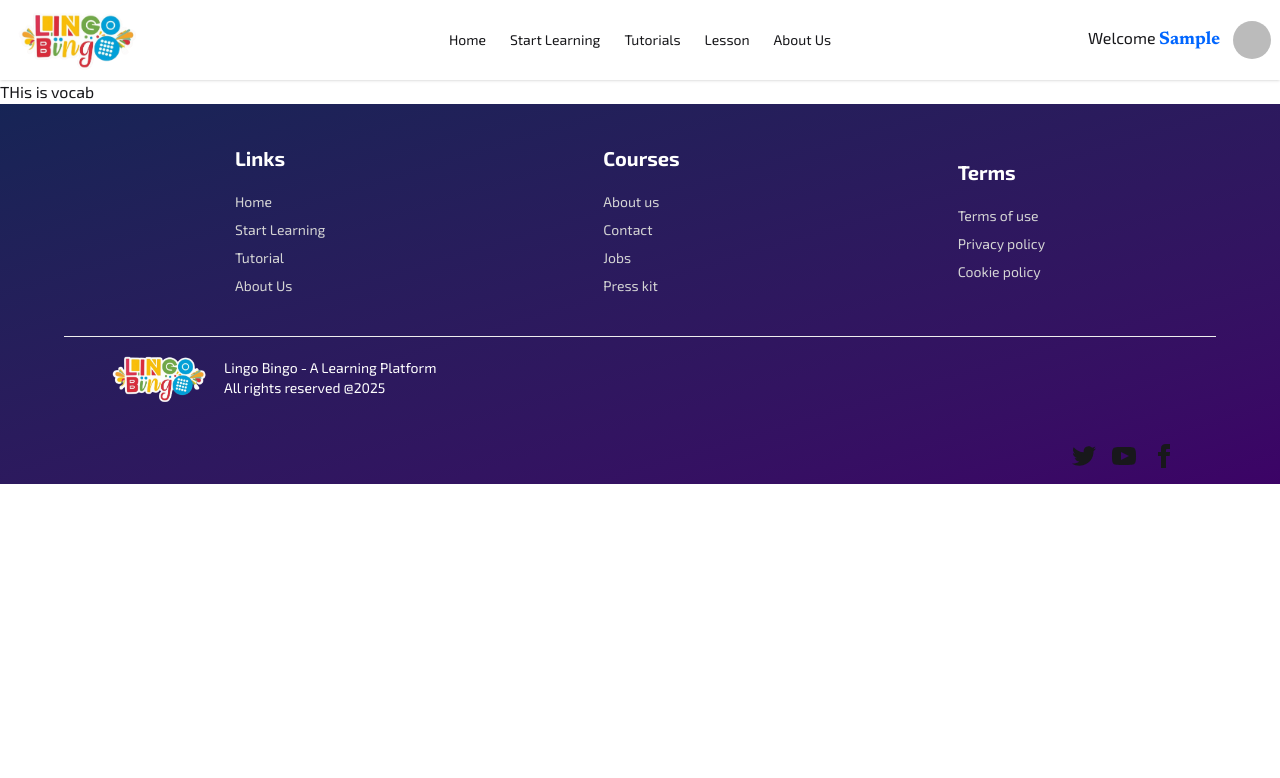
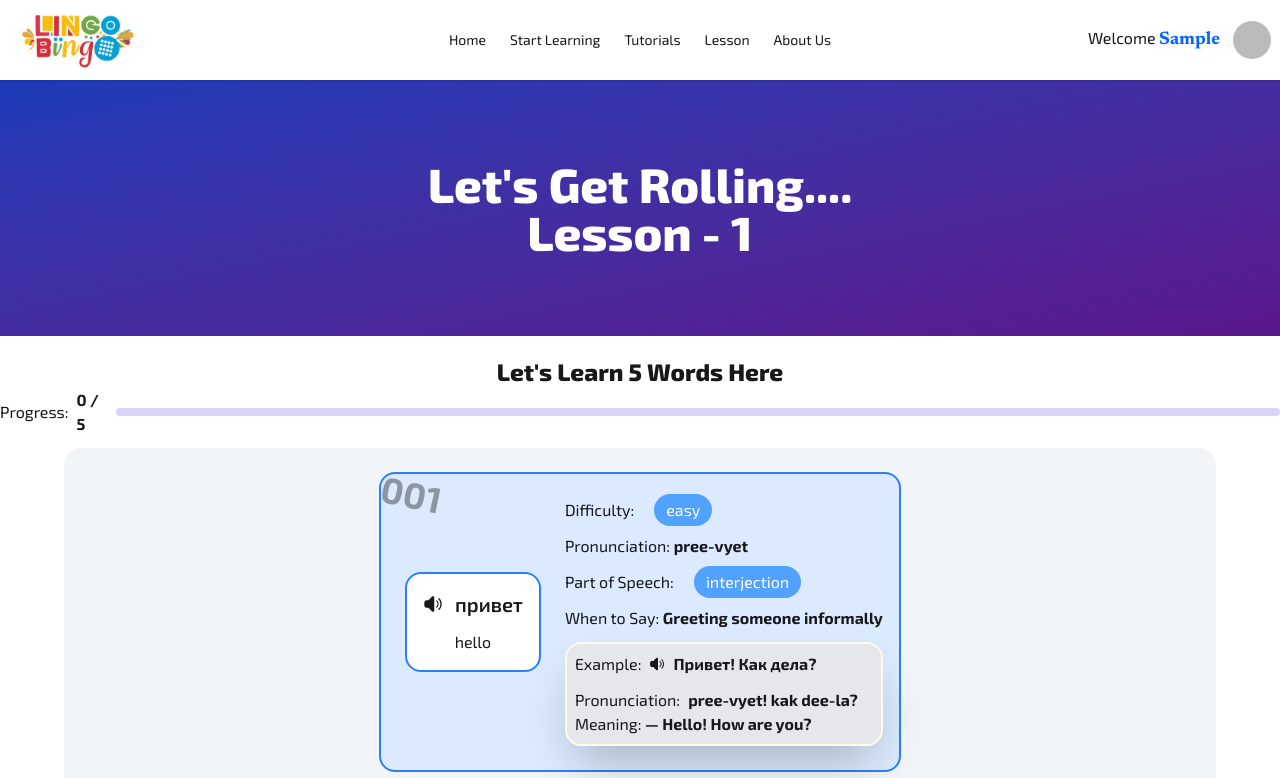
Before and after one commit to mohimanul15/ph-9th-assingment, a React (Vite) app: page /lesson/1 in a window 1280 px wide. Shown: the top 778 px of the page. Built offline with nearby package versions, Linux system fonts and the light colour scheme; no server answers; sample sign-in values are in the browser's storage.

Commit message:
learning task completed

```diff
--- /dev/null
+++ b/src/Layout/Components/SingleVoc/SingleVoc.jsx
@@ -0,0 +1,123 @@
+import React, { useEffect, useState } from 'react';
+import { HiSpeakerWave } from "react-icons/hi2";
+import Tags from '../Tags/Tags';
+import { GetLocalStorageWord, SetLocalStorageWord } from '../../../LocalStorage/LocalStorage';
+
+const SingleVoc = ({ dataObj, updateLesson}) => {
+
+    const [learn, setLearn] = useState(false);
+
+    const { id,
+        word,
+        meaning,
+        difficulty,
+        part_of_speech: pos,
+        pronunciation: pron,
+        when_to_say: wts,
+        example
+    } = dataObj;
+
+    const example1st = example.split('(')[0];
+    const exampleMiddle = example.split('(')[1].split(')')[0];
+    const exampleLast = example.split(')')[1];
+
+    function pronounceWord(word) {
+        const utterance = new SpeechSynthesisUtterance(word);
+        utterance.lang = 'ru-RU'; // Russian
+        window.speechSynthesis.speak(utterance);
+
+        // Setting the data to localStorage
+        SetLocalStorageWord(id);
+        setLearn(true);
+        updateLesson();
+    }
+
+    useEffect(() => {
+        const oneExecution = () =>{
+            const prevLearn = GetLocalStorageWord();
+            if(prevLearn.includes(id)){
+                setLearn(true);
+            }
+        }
+
+        return oneExecution;
+    },[])
+
+    // console.log(dataObj);
+    return (
+        <div
+            className={`my-2 rounded-2xl border-2 border-blue-500 flex flex-row gap-4 px-4 items-center justify-center ${learn?'bg-gray-100':'bg-blue-100'} hover:shadow-2xl hover:duration-700 relative`}>
+            <div className="max-w-fit p-4 m-2 rounded-2xl border-2 border-blue-500 bg-white">
+                <h2
+                    className="text-xl font-semibold flex items-center gap-3 cursor-pointer">
+                    <HiSpeakerWave onClick={() => pronounceWord(word)} /> {word}
+                </h2>
+
+                <p className='text-center mt-3'>
+                    {meaning}
+                </p>
+            </div>
+
+            <div className='py-3'>
+
+                <div className='flex gap-3 items-center'>
+                    Difficulty:
+                    <div className='text-white'>
+                        <Tags tags={difficulty}>
+                        </Tags>
+                    </div>
+                </div>
+
+                <div>
+                    Pronunciation: <span className='font-bold'>{pron}</span>
+                </div>
+
+                <div className='flex gap-3 items-center'>
+                    Part of Speech:
+                    <div className='text-white'>
+                        <Tags tags={pos}>
+                        </Tags>
+                    </div>
+                </div>
+
+                <div>
+                    When to Say: <span className='font-bold'>{wts}</span>
+                </div>
+
+                <div className='shadow-2xl my-3 border-2 border-amber-50 p-2 rounded-2xl bg-gray-200'>
+                    <div className='flex items-center gap-2'>
+                        Example:
+                        <span className='font-bold flex items-center gap-2 cursor-pointer'>
+                            <HiSpeakerWave onClick={() => pronounceWord(example1st)} /> {example1st}
+                        </span>
+                    </div>
+
+                    <div className='pt-3'>
+                        <div>
+                            Pronunciation:
+                            <span className='font-bold ml-2'>
+                                {exampleMiddle}
+                            </span>
+                        </div>
+
+                        <div>
+                            Meaning:
+                            <span className='font-bold'>
+                                {exampleLast}
+                            </span>
+                        </div>
+                    </div>
+                </div>
+
+            </div>
+
+            <div className='absolute left-0 top-0'>
+                <h2 className='text-4xl font-bold opacity-40 rotate-12'>
+                    {id.split('u')[1]}
+                </h2>
+            </div>
+        </div>
+    );
+};
+
+export default SingleVoc;
--- a/src/Layout/Components/WordLesson/WordLesson.jsx
+++ b/src/Layout/Components/WordLesson/WordLesson.jsx
@@ -1,8 +1,11 @@
 import { Link } from 'react-router';
 import Tags from '../Tags/Tags';
-import React from 'react';
+import React, { useEffect, useState } from 'react';
+import { GetLocalStorageWord } from '../../../LocalStorage/LocalStorage';
 
 const WordLesson = ({ lessonData, currentLesson }) => {
+
+    const [prog, setProg] = useState(0);
 
     const lesData = lessonData.filter(ele => {
         return ele.lesson_no === currentLesson;
@@ -12,6 +15,19 @@ const WordLesson = ({ lessonData, currentLesson }) => {
 
     const difficulty = [...new Set(lesData.map(ele => ele.difficulty))]
     // console.log(lesData);
+
+    useEffect(() => {
+        const updateLessonEffect = () => {
+            const learnLesson = GetLocalStorageWord();
+            const currentLessonWId = [...new Set(lesData.map(ele => ele.id))];
+
+            const matchItem = currentLessonWId.filter(ele => learnLesson.includes(ele)).length;
+
+            setProg(matchItem);
+        }
+
+        return updateLessonEffect()
+    }, [])
 
     return (
         <div className='flex gap-3 p-5 max-md:flex-col'>
@@ -39,7 +55,7 @@ const WordLesson = ({ lessonData, currentLesson }) => {
                 <div className='p-1'>
                     <div className='flex flex-wrap items-center'>
                         {
-                            partsOfSpech.map(ele => <Tags tags={ele}></Tags>)
+                            partsOfSpech.map((ele,idk) => <Tags tags={ele} key={idk}></Tags>)
                         }
                     </div>
 
@@ -50,14 +66,19 @@ const WordLesson = ({ lessonData, currentLesson }) => {
                     <div className='flex flex-wrap items-center my-3'>
                         Understanding Level:
                         {
-                            difficulty.map(ele => <Tags tags={ele}></Tags>)
+                            difficulty.map((ele,idk) => <Tags tags={ele} key={idk}></Tags>)
                         }
                     </div>
                 </div>
                 <div className='flex items-center gap-3 justify-between'>
-                    Progress: <input type="range" />
+                    Progress:
+                        <progress
+                            className="progress progress-accent"
+                            value={prog}
+                            max={lesData.length}>
+                            </progress>
 
-                    x / {lesData.length}
+                    {prog} / {lesData.length}
                 </div>
             </div>
         </div>
--- /dev/null
+++ b/src/LocalStorage/LocalStorage.js
@@ -0,0 +1,50 @@
+function SetLocalStorageWord(data = null) {
+    let StorageData = [];
+    if (!localStorage.getItem('Word')) {
+        StorageData.push(data);
+        localStorage.setItem('Word', JSON.stringify(StorageData));
+
+    } else {
+        StorageData = JSON.parse(localStorage.getItem('Word'));
+        if (!StorageData.includes(data)) {
+            StorageData.push(data);
+            localStorage.setItem('Word', JSON.stringify(StorageData));
+        }
+    }
+}
+
+function GetLocalStorageWord() {
+    let StorageData = [];
+    const defWord = localStorage.getItem('Word');
+
+    if (defWord !== null && defWord.length > 0) {
+        StorageData = JSON.parse(defWord);
+        return StorageData;
+    } else {
+        return [];
+    }
+}
+
+
+function UpdateWord(p_id) {
+    const wordPrev = GetLocalStorageWord();
+
+    if (wordPrev.length > 1) {
+        const newWord = wordPrev.filter(ele => ele !== p_id);
+        localStorage.setItem('Word', JSON.stringify(newWord));
+    } else {
+        localStorage.removeItem('Word');
+    }
+}
+
+
+function EmptyWord() {
+    localStorage.removeItem('Word');
+}
+
+export {
+    SetLocalStorageWord,
+    GetLocalStorageWord,
+    UpdateWord,
+    EmptyWord
+}
--- a/src/Pages/Vocab/Vocab.jsx
+++ b/src/Pages/Vocab/Vocab.jsx
@@ -1,15 +1,77 @@
-import React from 'react';
-import { useParams } from 'react-router';
+import React, { useEffect, useState } from 'react';
+import { useLoaderData, useParams } from 'react-router';
+import SingleVoc from '../../Layout/Components/SingleVoc/SingleVoc';
+import { GetLocalStorageWord } from '../../LocalStorage/LocalStorage';
 
 const Vocab = () => {
 
+    const [prog, setProg] = useState(0);
+
     const param = useParams();
 
-    console.log(param);
+    const wordData = useLoaderData();
+
+    const wordLesson = wordData.filter(ele => {
+        return ele.lesson_no === parseInt(param.lesson_id)
+    })
+
+    const updateLesson = () => {
+        console.log('exec');
+        const learnLesson = GetLocalStorageWord();
+        const currentLessonWId = [...new Set(wordLesson.map(ele => ele.id))];
+
+        const matchItem = currentLessonWId.filter(ele => learnLesson.includes(ele)).length;
+
+        setProg(matchItem);
+    }
+
+    useEffect(() => {
+        const updateLessonEffect = () => {
+            console.log('exec');
+            const learnLesson = GetLocalStorageWord();
+            const currentLessonWId = [...new Set(wordLesson.map(ele => ele.id))];
+
+            const matchItem = currentLessonWId.filter(ele => learnLesson.includes(ele)).length;
+
+            setProg(matchItem);
+        }
+
+        return updateLessonEffect()
+    }, [])
+
+    // console.log(wordLesson);
 
     return (
         <div>
-           THis is vocab
+            {/* Page Title */}
+            <section className='bg-linear-to-br from-blue-800 to-purple-900 py-20'>
+                <h2 className='font-extrabold text-white text-xl md:text-2xl lg:text-5xl text-center'>
+                    Let's Get Rolling....
+                    <br />Lesson - {param.lesson_id}
+                </h2>
+            </section>
+
+            <section className='my-5 container mx-auto max-h-dvh overflow-y-auto relative'>
+                <div>
+                    <h3 className='font-extrabold text-lg md:text-xl lg:text-2xl text-center'>
+                        Let's Learn {wordLesson.length} Words Here
+                    </h3>
+                </div>
+
+                <div className='flex items-center gap-2 sticky top-0 bg-white z-10'>
+                    Progress: <h3 className='font-bold'>{prog} / {wordLesson.length}</h3>
+
+                    <progress className="progress progress-primary" value={prog} max={wordLesson.length}></progress>
+                </div>
+
+                <div className='container my-3 py-4 max-w-6xl mx-auto place-items-center bg-slate-100 rounded-2xl'>
+                    {
+                        wordLesson.map(ele => {
+                            return <SingleVoc dataObj={ele} key={ele.id} updateLesson={updateLesson}></SingleVoc>
+                        })
+                    }
+                </div>
+            </section>
         </div>
     );
 };
```
